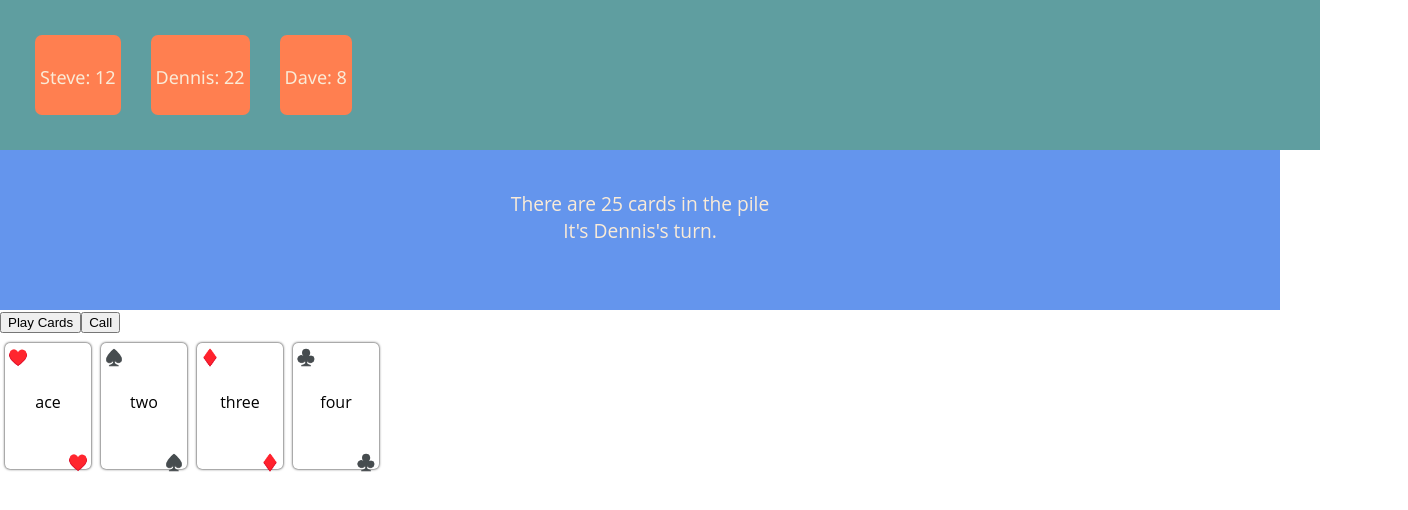
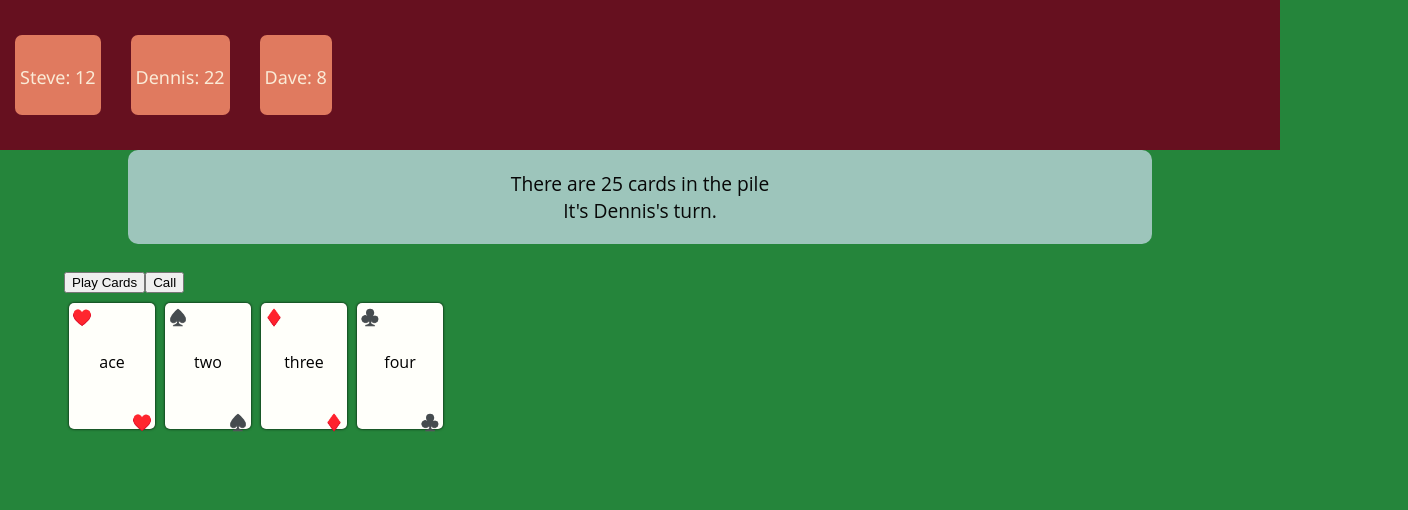
Before and after one commit to THEredhoodieguy/Cheat, a React (Create React App) app in the folder cheat-client/: page / in a window 1280 px wide. Shown: the top 510 px of the page, 1408 px wide, since content can reach past the window. Built offline with nearby package versions, Linux system fonts and the light colour scheme.

Commit message:
restyled all components for a more cohesive look

```diff
--- a/cheat-client/src/App.css
+++ b/cheat-client/src/App.css
@@ -2,6 +2,7 @@ body {
   margin: 0;
   padding: 0;
   font-family: 'Open Sans', sans-serif;
+  background-color: #25853B;
 }
 
 .app {
@@ -12,12 +13,10 @@ body {
 
 .header {
   width: 100%;
-  padding-left: 20px;
-  padding-right: 20px;
   padding-top: 25px;
   padding-bottom: 25px;
   height: 100px;
-  background-color: cadetblue;
+  background-color: #66101f;
   display: flex;
 }
 
@@ -31,7 +30,7 @@ body {
   padding-right: 5px;
   padding-top: 30px;
 
-  background-color: coral;
+  background-color: #e07a5f;
   border-radius: 7px;
 
   color: antiquewhite;
@@ -43,14 +42,31 @@ body {
 .actionBanner {
   width: 100%;
   height: 120px;
-  text-align: center;
-  padding-top: 40px;
-  font-size: larger;
-  color: antiquewhite;
-  background-color: cornflowerblue;
+  /* display: flex;
+  align-content: center; */
 }
 
-.cards {
+.actionBannerContent {
+  width: 80%;
+  margin-left: 10%;
+  margin-right: 10%;
+  text-align: center;
+  padding-top: 20px;
+  padding-bottom: 20px;
+  font-size: larger;
+  color: #070707;
+  /* background-color: #afd0bf; */
+  background-color: #9dc5bb;
+  border-radius: 10px;
+}
+
+.hand {
+  width: 100%;
+  padding-left: 5%;
+  padding-right: 5%;
+}
+
+.playerHand {
   margin-top: 10px;
   display: flex;
 }
@@ -63,6 +79,7 @@ body {
   padding: 3px;
   border-radius: 5px;
   box-shadow: 0 0 2pt black;
+  background-color: #fffffa;
 }
 
 .top-left {
--- a/cheat-client/src/components/ActionBanner.jsx
+++ b/cheat-client/src/components/ActionBanner.jsx
@@ -5,6 +5,7 @@ class ActionBanner extends React.Component {
     render = () => {
         return (
             <div className="actionBanner">
+                <div className="actionBannerContent">
                     {/* Pile size */}
                     <div className="pileInfo">There are {this.props.pileSize} cards in the pile</div>
                     {/*
@@ -14,6 +15,7 @@ class ActionBanner extends React.Component {
                     */}
                     <div className="currentAction">It's {this.props.actionState.currentPlayer}'s turn. </div>
                 </div>
+            </div>
         );
     };
 }
--- a/cheat-client/src/components/Hand.jsx
+++ b/cheat-client/src/components/Hand.jsx
@@ -11,7 +11,7 @@ class Hand extends React.Component {
                     <button>Play Cards</button>
                     <button>Call</button>
                 </div>
-                <div className="cards">
+                <div className="playerHand">
                     {this.props.cards?.map((value, index) => {
                         return <Card key={index} suit={value.suit} value={value.value} />
                     })}
```
Lines whose indentation alone changed are shown as unchanged.
